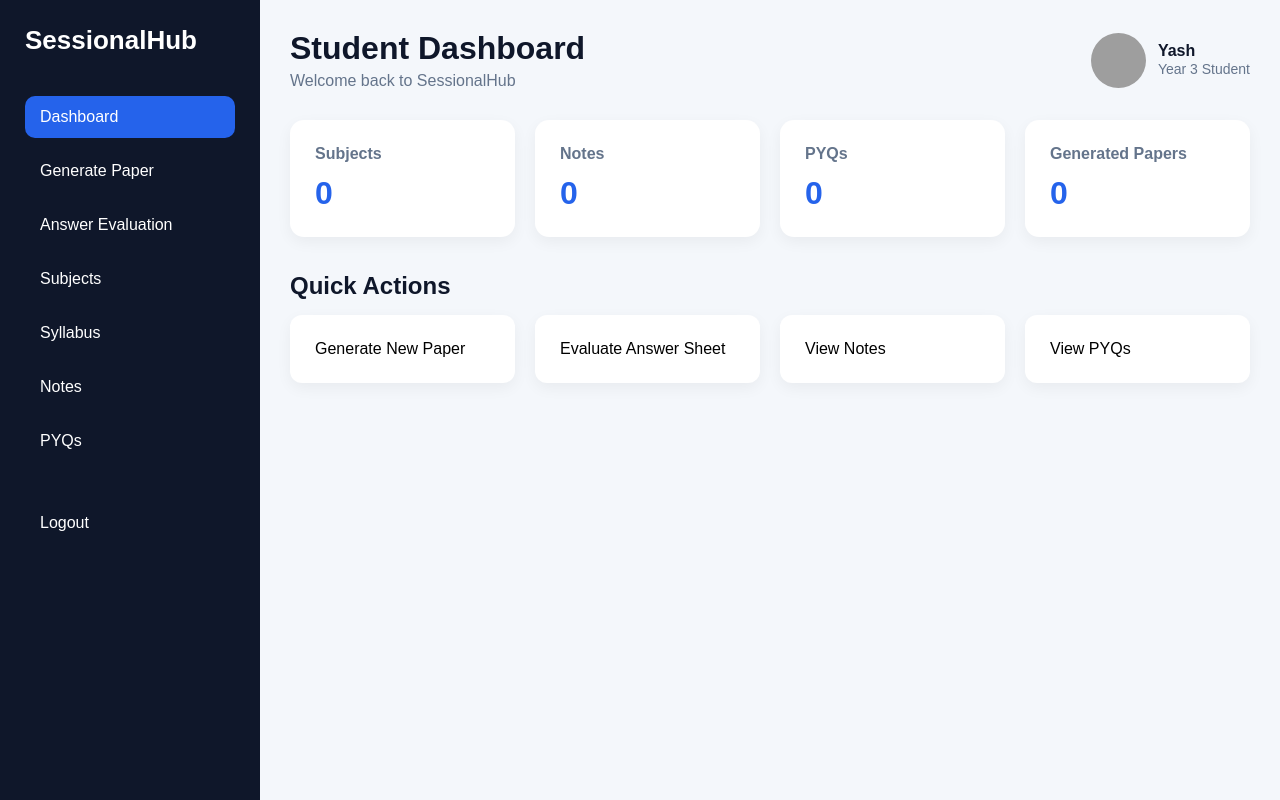
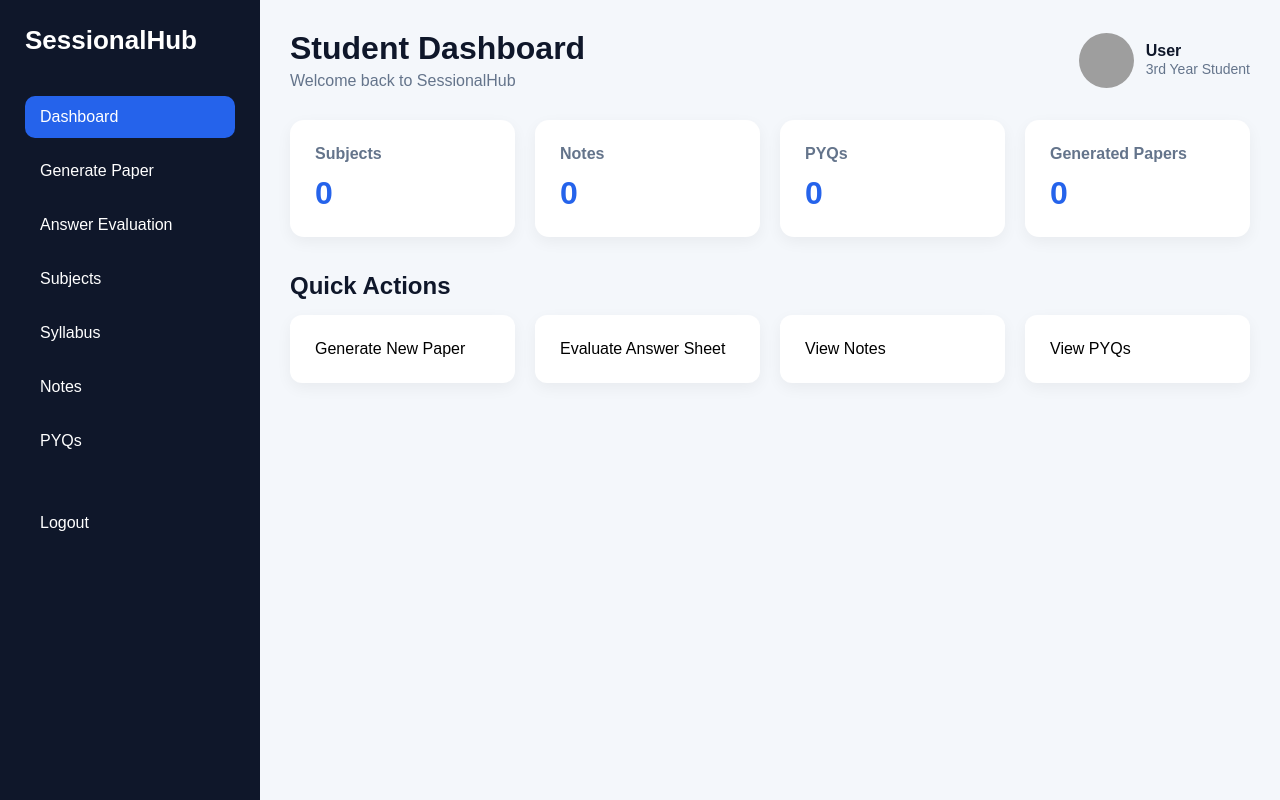
Before and after one commit to Yashsri07/SessionalHub, a plain HTML site: page frontend/student-dashboard.html in a window 1280 px wide. Drawn offline with Linux system fonts and the light colour scheme; grey boxes are pictures that could not be loaded.

Commit message:
updated student-dashboard.html

```diff
--- a/frontend/student-dashboard.html
+++ b/frontend/student-dashboard.html
@@ -112,9 +112,9 @@
 
                 <div>
 
-                    <h4>Yash</h4>
+                    <h4>User</h4>
 
-                    <span>Year 3 Student</span>
+                    <span>3rd Year Student</span>
 
                 </div>
 
```
